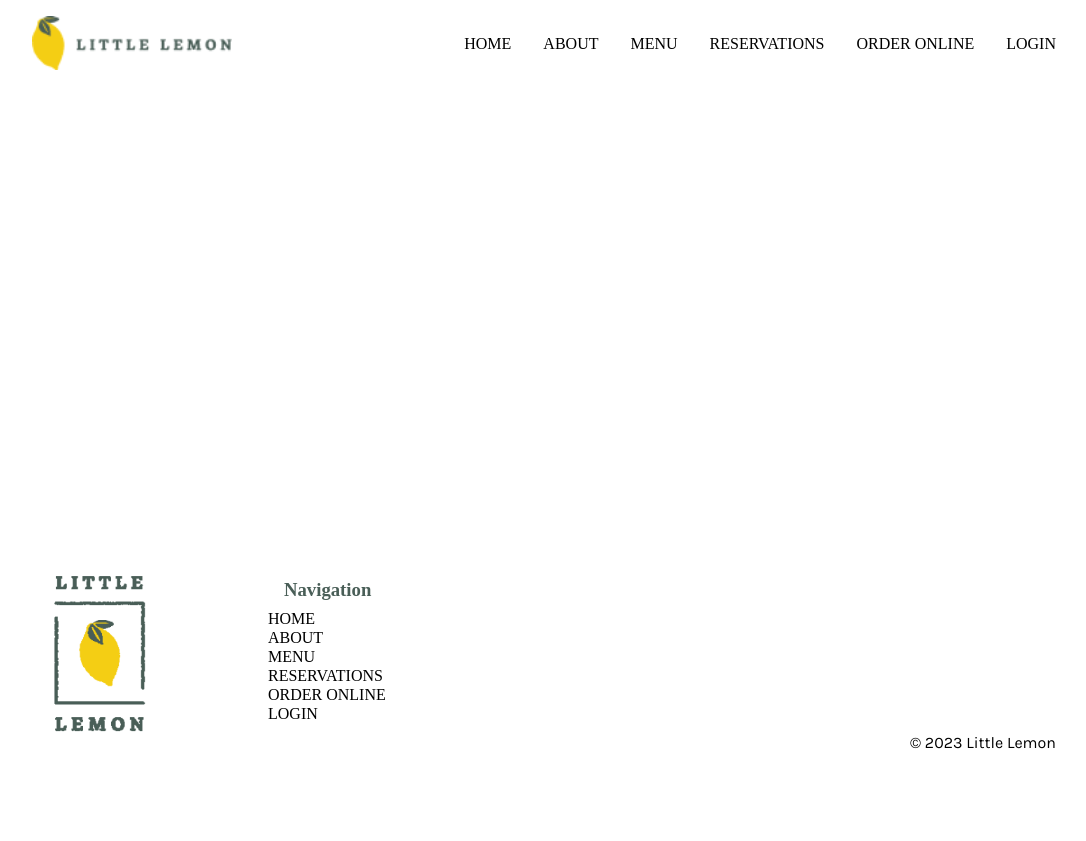
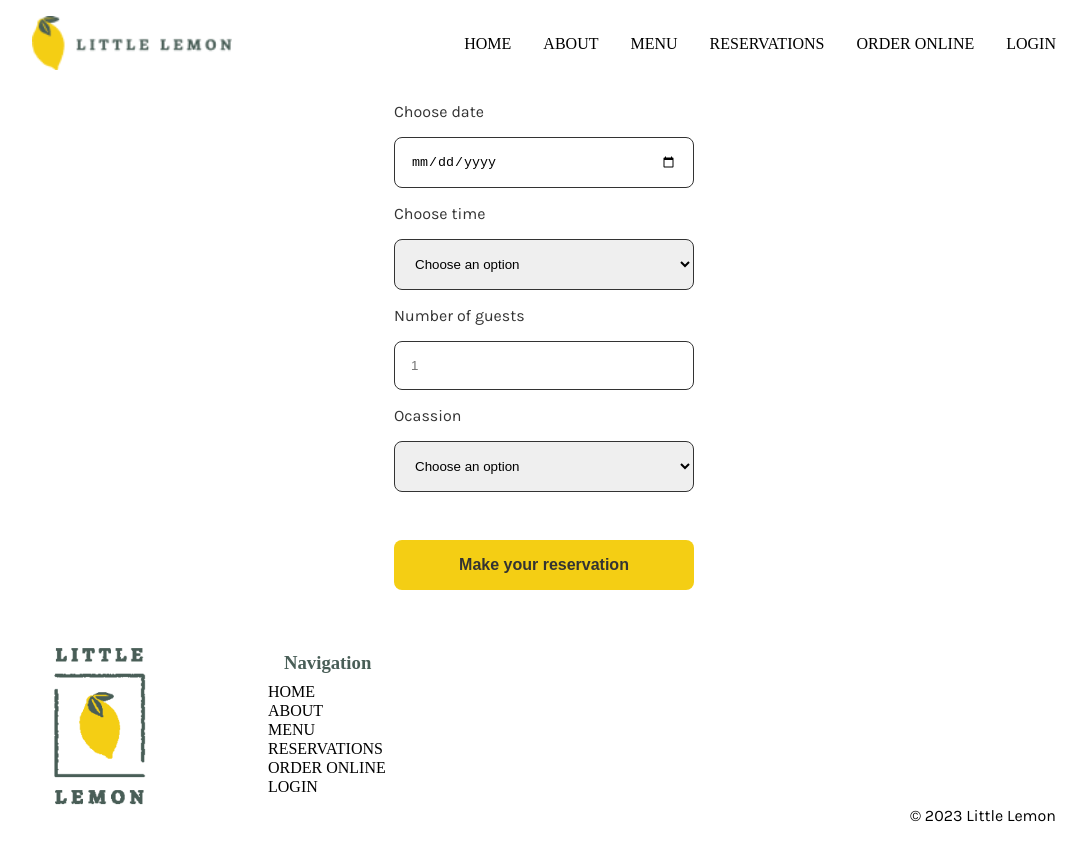
Before and after one commit to malebowsky/little-lemon-react, a React (Create React App) app: page /booking in a window 1280 px wide. Shown: the whole page, without its empty margins (96-1182 px from the left). Before the commit the page ends 800 px from the top, so only its background shows below. Built offline with nearby package versions, Linux system fonts and the light colour scheme; a web font is replaced by a local one.

Commit message:
booking form

```diff
--- /dev/null
+++ b/src/components/BookingForm.js
@@ -0,0 +1,48 @@
+import { useEffect } from "react";
+
+const BookingForm = ({
+    formValue,
+    setFormValue,
+    availiableTimes,
+    setAvailiableTimes,
+}) => {
+    useEffect(() => {
+        console.log(formValue);
+    }, [formValue]);
+
+    const onSubmit = (e) => {
+        e.preventDefault();
+        console.log(formValue);
+    }
+
+    console.log(availiableTimes)
+
+    return (
+        <div style={{ display: 'flex', justifyContent: 'center', alignItems: 'center', width: '100%' }}>
+            <form style={{ display: 'grid', maxWidth: '200px', gap: '16px' }} onSubmit={onSubmit}>
+                <label htmlFor="res-date">Choose date</label>
+                <input type="date" id="res-date" name="res-date" onChange={(e) => setFormValue({ ...formValue, date: e.target.value })} />
+                <label htmlFor="res-time">Choose time</label>
+                <select id="res-time" onChange={(e) => setFormValue({ ...formValue, time: e.target.value })}>
+                    <option value="">Choose an option</option>
+                    {availiableTimes().map((time, index) => (
+                        <option key={index}>{time}</option>
+                    ))}
+                </select>
+                <label htmlFor="guests">Number of guests</label>
+                <input type="number" id="guests" name="guests" min="1" max="10" placeholder="1" onChange={(e) => setFormValue({ ...formValue, guest: e.target.value })} />
+                <label htmlFor="ocassion">Ocassion</label>
+                <select id="ocassion" onChange={(e) => setFormValue({ ...formValue, ocassion: e.target.value })}>
+                    <option value="">Choose an option</option>
+                    <option>Anniversary</option>
+                    <option>Birthday</option>
+                </select>
+                <button type="submit">
+                    Make your reservation
+                </button>
+            </form>
+        </div>
+    )
+}
+
+export default BookingForm;
--- a/src/components/Main.js
+++ b/src/components/Main.js
@@ -1,13 +1,36 @@
+import { useReducer, useState } from "react";
 import { Route, Routes } from "react-router";
 import Booking from "../pages/Booking";
 import Home from "../pages/Home";
 
 const Main = () => {
+    const [formValue, setFormValue] = useState({});
+    const [availiableTimes, setAvailiableTimes] = useReducer(updateTimes, initializeTimes);
+
+    function updateTimes() {
+        return availiableTimes;
+    }
+
+    function initializeTimes() {
+        return [
+            "17:00",
+            "18:00",
+            "19:00",
+            "20:00",
+            "21:00",
+            "22:00",
+        ];
+    }
 
     return (
         <Routes>
             <Route path="/" element={<Home />} />
-            <Route path="/booking" element={<Booking />} />
+            <Route path="/booking" element={<Booking
+                formValue={formValue}
+                setFormValue={setFormValue}
+                availiableTimes={availiableTimes}
+                setAvailiableTimes={setAvailiableTimes}
+            />} />
         </Routes>
     );
 }
--- a/src/index.css
+++ b/src/index.css
@@ -194,6 +194,33 @@ a {
   color: var(--highlight-dark-color);
 }
 
+label {
+  color: var(--highlight-dark-color);
+  font-family: 'Karla', sans-serif;
+}
+
+input, select {
+  border: 1px solid var(--highlight-dark-color);
+  border-radius: 8px;
+  padding: 1rem;
+}
+
+form {
+  min-width: 300px;
+}
+
+form button {
+  background: var(--secondary-color);
+  border: none;
+  border-radius: 8px;
+  color: var(--highlight-dark-color);
+  padding: 1rem 2rem;
+  margin-top: 2rem;
+  font-size: 1rem;
+  font-weight: 600;
+  cursor: pointer;
+}
+
 @media (min-width: 768px) {
   .nav {
     justify-content: space-between;
--- a/src/pages/Booking.js
+++ b/src/pages/Booking.js
@@ -1,7 +1,19 @@
+import BookingForm from "../components/BookingForm";
 
-function Booking() {
+function Booking({
+  formValue,
+  setFormValue,
+  availiableTimes,
+  setAvailiableTimes,
+}) {
   return (
     <>
+      <BookingForm
+        formValue={formValue}
+        setFormValue={setFormValue}
+        availiableTimes={availiableTimes}
+        setAvailiableTimes={setAvailiableTimes}
+      />
     </>
   );
 }
```
